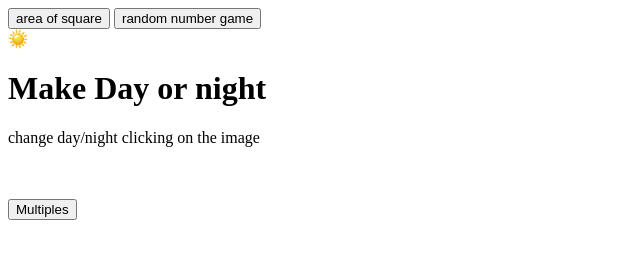
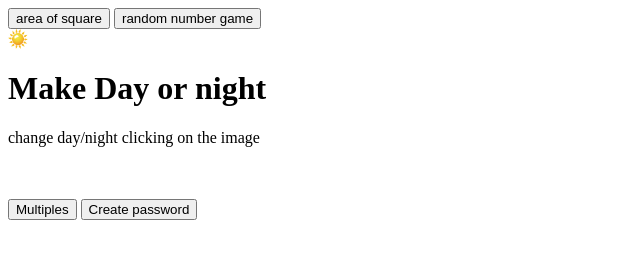
Before and after one commit to tiwarir1/jsPractice, a plain HTML site: page JSpractice/index.html in a window 1280 px wide. Shown: the whole page, without its empty margins (0-640 px from the left). Drawn offline with Linux system fonts and the light colour scheme.

Commit message:
password generator

```diff
--- a/JSpractice/index.html
+++ b/JSpractice/index.html
@@ -17,7 +17,7 @@
 
 	<button onclick = "multiplesOfNums()">Multiples</button>
 
-
+	<button onclick = "passGen()">Create password</button>
 
 
 	<script type="text/javascript" src = "js/main.js"></script>
--- a/JSpractice/js/main.js
+++ b/JSpractice/js/main.js
@@ -55,3 +55,16 @@ function multiplesOfNums() {
 	}
 
 }
+
+function passGen() {
+	var char_List = "ABCDEFGHIJKLMNOPQRSTUVWXYZabcdefghijklmnopqrstuvwxyz1234567890!@#$%^&*()_+=-[]}{";
+	var arr = [""];
+	var len = char_List.length;
+	var num = prompt("enter length of password: ");
+	for (var i  = 0; i < num; i++){
+		arr += char_List.charAt(Math.floor(Math.random() * len ));
+	}
+
+	alert(arr);
+
+}
```
